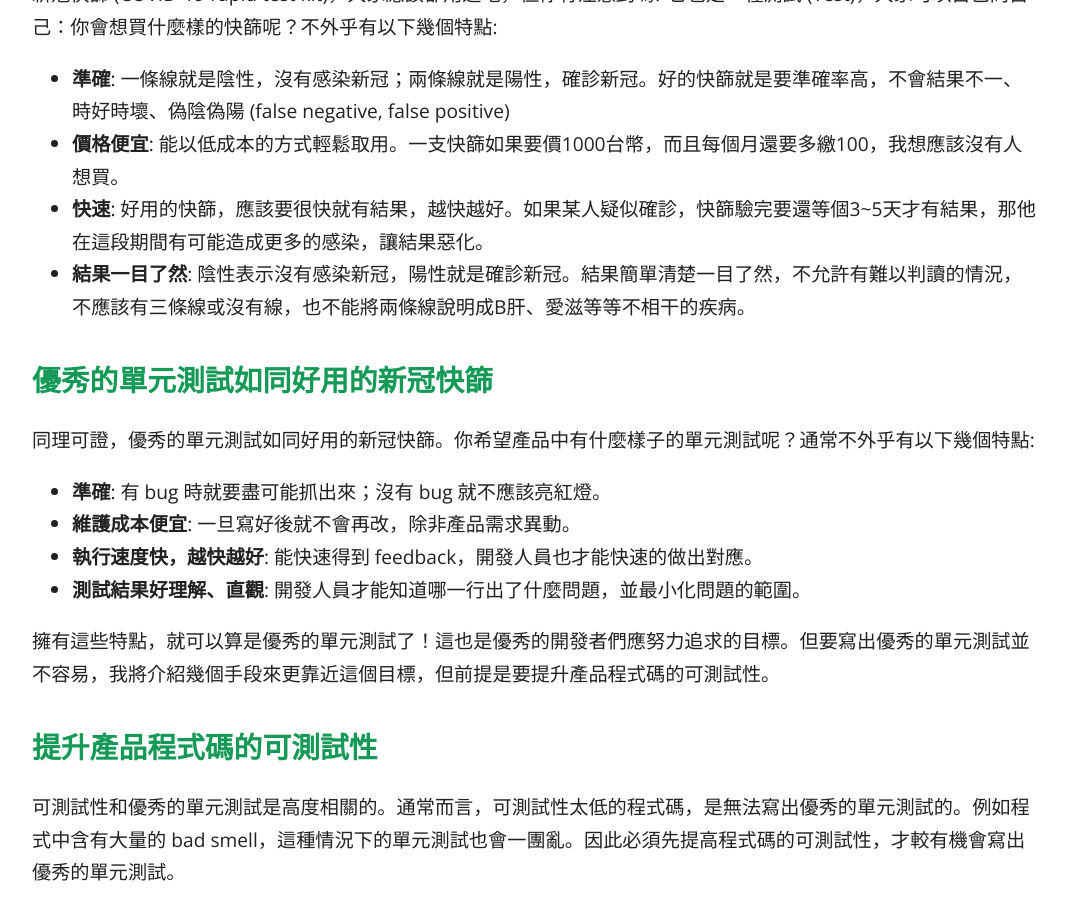
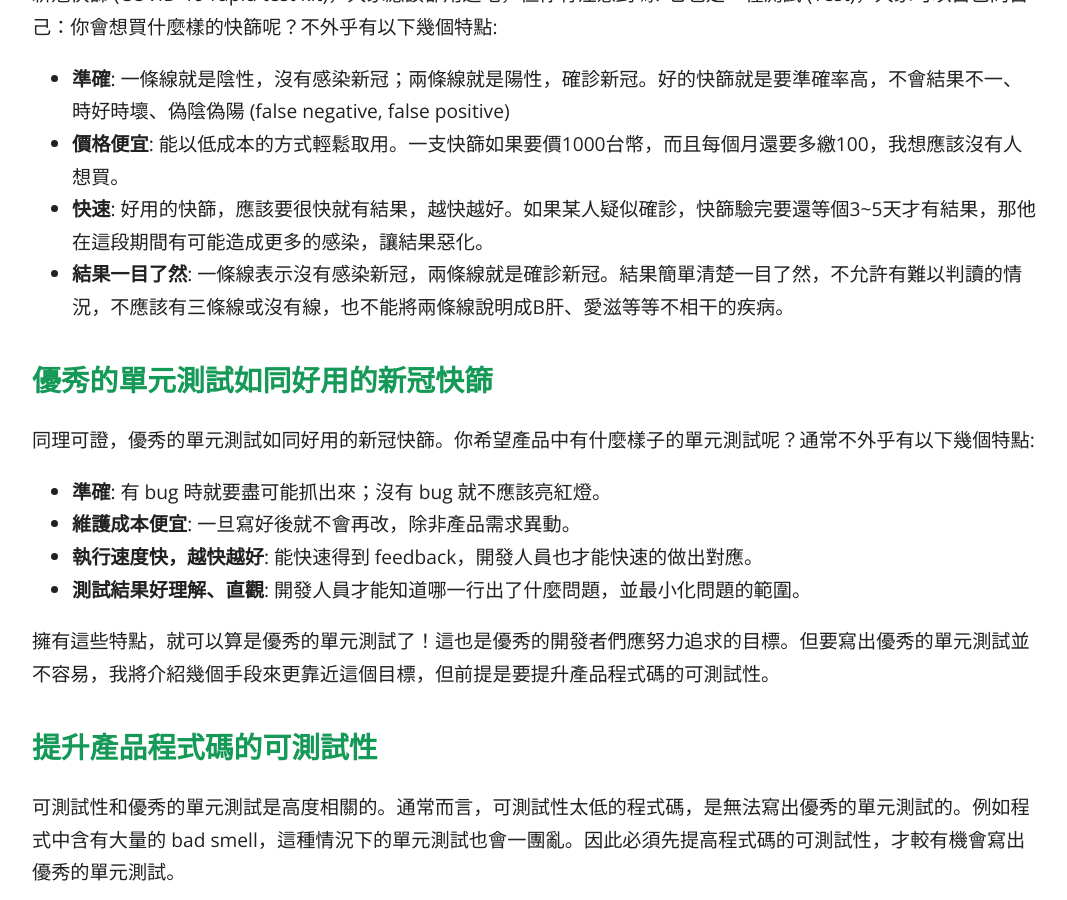
Before and after one commit to KaiSheng714/KaiSheng714.github.io, a Jekyll site: the page built from _posts/2022-09-19-good-unit-test.md, in a window 1280 px wide and 900 px high, scrolled down 1655 px. Shown: the whole window, without its empty margins (104-1171 px from the left). Built offline with Jekyll 4.4.1, drawn with Linux system fonts in a browser that asks for light colours; comment, search, counter and statistics services are not loaded.

Commit message:
good-unit-test

```diff
--- a/_posts/2022-09-19-good-unit-test.md
+++ b/_posts/2022-09-19-good-unit-test.md
@@ -34,7 +34,7 @@ image: /assets/image/good-unit-test.png
 - **準確**: 一條線就是陰性，沒有感染新冠；兩條線就是陽性，確診新冠。好的快篩就是要準確率高，不會結果不一、時好時壞、偽陰偽陽 (false negative, false positive)
 - **價格便宜**: 能以低成本的方式輕鬆取用。一支快篩如果要價1000台幣，而且每個月還要多繳100，我想應該沒有人想買。
 - **快速**: 好用的快篩，應該要很快就有結果，越快越好。如果某人疑似確診，快篩驗完要還等個3~5天才有結果，那他在這段期間有可能造成更多的感染，讓結果惡化。
-- **結果一目了然**: 陰性表示沒有感染新冠，陽性就是確診新冠。結果簡單清楚一目了然，不允許有難以判讀的情況，不應該有三條線或沒有線，也不能將兩條線說明成B肝、愛滋等等不相干的疾病。
+- **結果一目了然**: 一條線表示沒有感染新冠，兩條線就是確診新冠。結果簡單清楚一目了然，不允許有難以判讀的情況，不應該有三條線或沒有線，也不能將兩條線說明成B肝、愛滋等等不相干的疾病。
 
 ## **優秀的單元測試如同好用的新冠快篩**
 同理可證，優秀的單元測試如同好用的新冠快篩。你希望產品中有什麼樣子的單元測試呢？通常不外乎有以下幾個特點:
```
